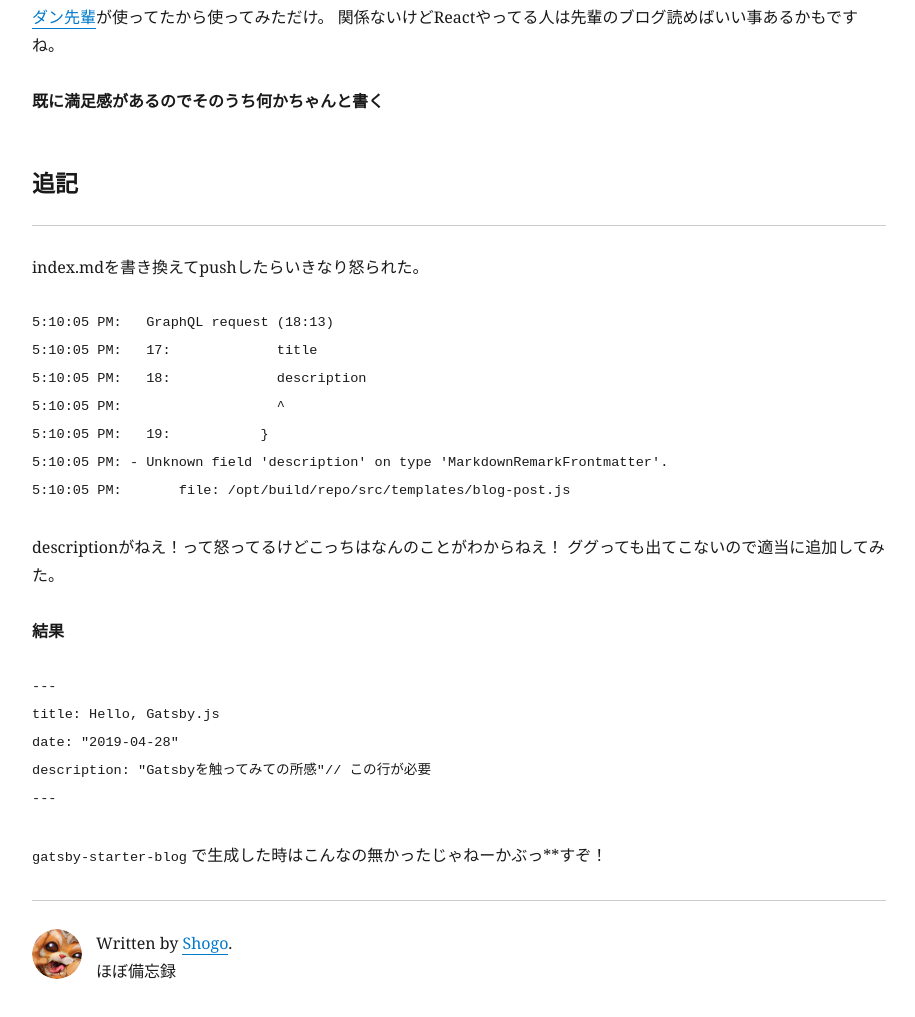
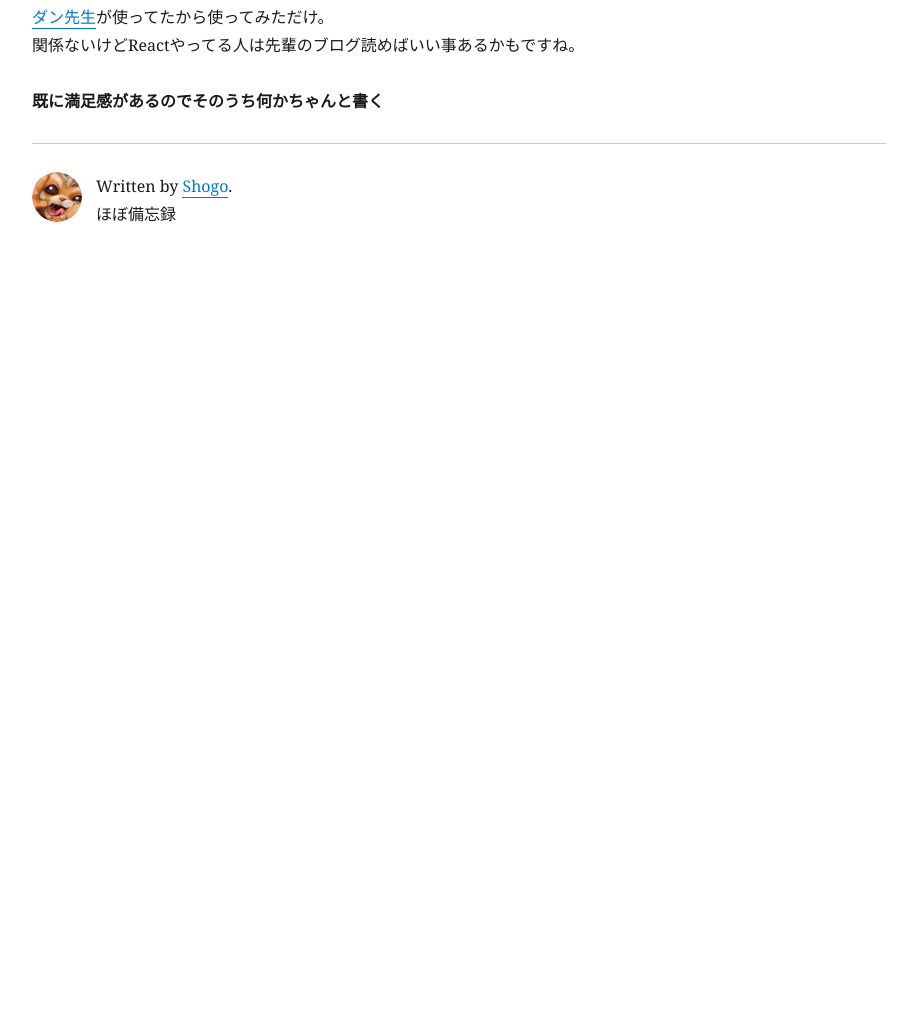
Before and after one commit to shgysd/blog, a Gatsby site: page /hello-world/ in a window 1280 px wide. Shown: the part 719-1736 px from the top of the page, without its empty margins (181-1096 px from the left). After the commit the page ends 1129 px from the top, so only its background shows below. Built offline with nearby package versions, Linux system fonts and the light colour scheme; Gatsby itself is replaced by a stand-in of ours; some packages are replaced by stand-ins of ours.

Commit message:
Modify hello-world

````diff
--- a/content/blog/hello-world/index.md
+++ b/content/blog/hello-world/index.md
@@ -17,36 +17,8 @@ Mediumを使おうと考えていたがGatsbyを試したかったので使っ
 
 ###なんでGatsby?
 
-[ダン先輩](https://overreacted.io/)が使ってたから使ってみただけ。
+[ダン先生](https://overreacted.io/)が使ってたから使ってみただけ。
 関係ないけどReactやってる人は先輩のブログ読めばいい事あるかもですね。
 
 
 **既に満足感があるのでそのうち何かちゃんと書く**
-
-
-### 追記
----
-
-index.mdを書き換えてpushしたらいきなり怒られた。
-```
-5:10:05 PM:   GraphQL request (18:13)
-5:10:05 PM:   17:             title
-5:10:05 PM:   18:             description
-5:10:05 PM:                   ^
-5:10:05 PM:   19:           }
-5:10:05 PM: - Unknown field 'description' on type 'MarkdownRemarkFrontmatter'.
-5:10:05 PM:       file: /opt/build/repo/src/templates/blog-post.js
-```
-descriptionがねえ！って怒ってるけどこっちはなんのことがわからねえ！
-ググっても出てこないので適当に追加してみた。
-
-**結果**
-```
----
-title: Hello, Gatsby.js
-date: "2019-04-28"
-description: "Gatsbyを触ってみての所感"// この行が必要
----
-```
-
-`gatsby-starter-blog` で生成した時はこんなの無かったじゃねーかぶっ**すぞ！
````
